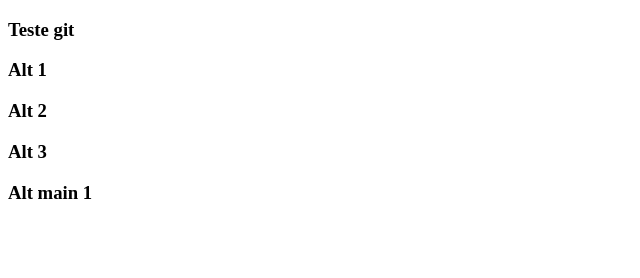
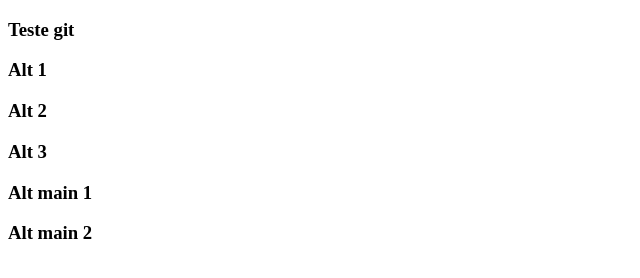
Before and after one commit to luciojb/pdi-git, a website: page index.html in a window 1280 px wide. Shown: the whole page, without its empty margins (0-640 px from the left). Drawn offline with Linux system fonts and the light colour scheme.

Commit message:
alteracao main 2

```diff
--- a/index.html
+++ b/index.html
@@ -10,5 +10,6 @@
 <h3>Alt 2</h3>
 <h3>Alt 3</h3>
 <h3>Alt main 1</h3>
+<h3>Alt main 2</h3>
 </body>
 </html>
```
